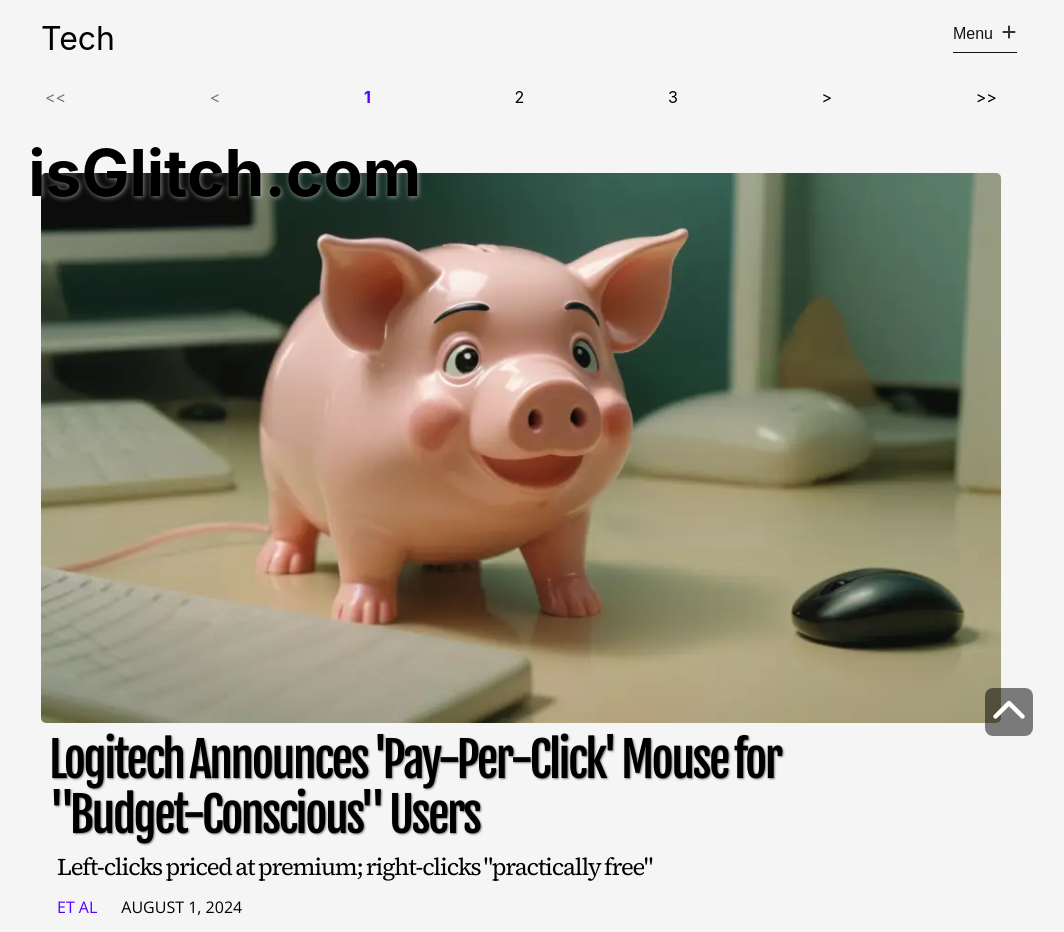
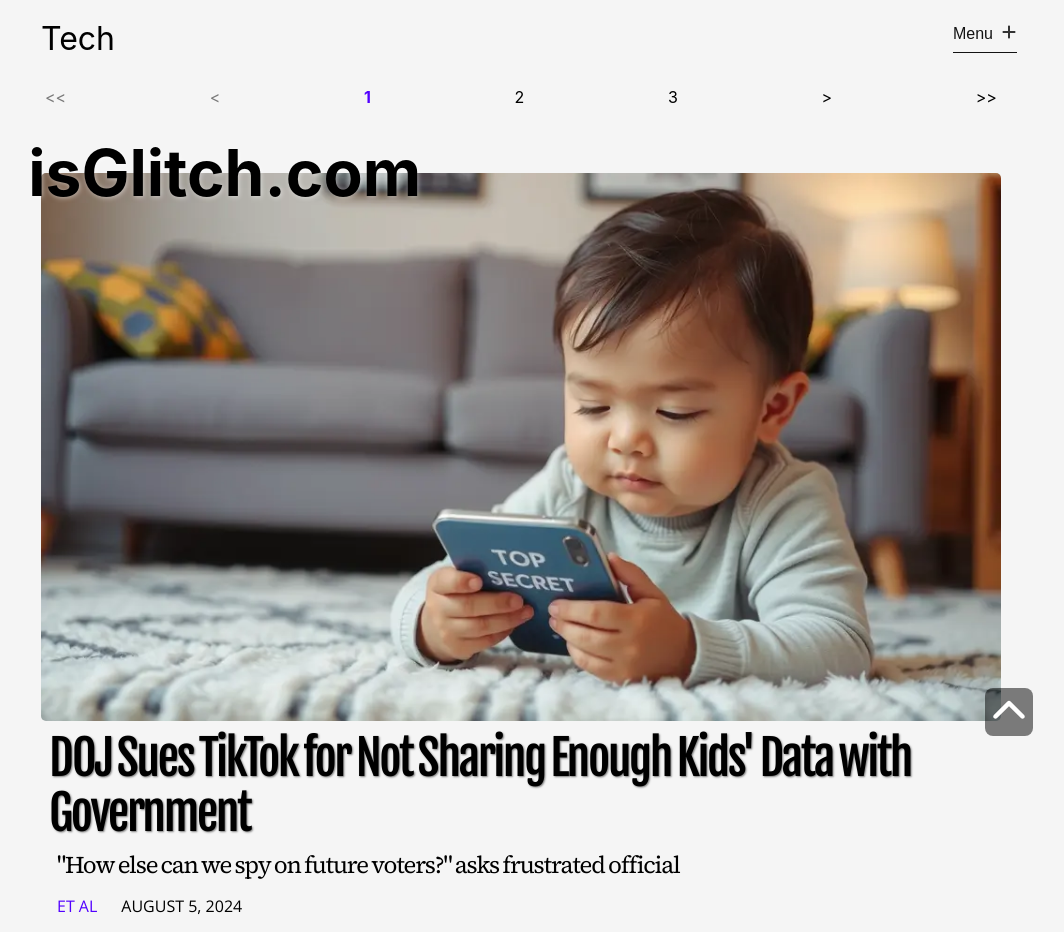
Before and after one commit to orbithammer/isGlitch, a React (Vite) app: page /tech in a window 1280 px wide. Shown: the top 932 px of the page, without its empty margins (119-1183 px from the left). Built offline with nearby package versions, Linux system fonts and the light colour scheme; a web font is replaced by a local one.

Commit message:
20240805 update

```diff
--- a/src/data/articles.ts
+++ b/src/data/articles.ts
@@ -1963,7 +1963,7 @@ export const articlesData = [
         ]
     },
     {
-        id: 81,
+        id: 82,
         articleUrl: `20240803-ai-misinterprets-patients`,
         category: `ai`,
         img: `/images/20240803-ai-misinterprets-patients.webp`,
@@ -1992,7 +1992,7 @@ export const articlesData = [
         ]
     },
     {
-        id: 82,
+        id: 83,
         articleUrl: `20240804-new-wearable-proves`,
         category: `reviews`,
         img: `/images/20240804-new-wearable-proves.webp`,
@@ -2022,4 +2022,37 @@ export const articlesData = [
             `But who am I kidding? We're all doomed to a future where our best friends are algorithms hanging around our necks, quietly judging us for that third bag of chips. Welcome to the future, folks. It's just as disappointing as the present.`,
         ]
     },
+    {
+        id: 84,
+        articleUrl: `20240805-doj-sues-tiktok`,
+        category: `tech`,
+        img: `/images/20240805-doj-sues-tiktok.webp`,
+        alt: `A baby using a smartphone with "TOP SECRET" on the back`,
+        header: `DOJ Sues TikTok for Not Sharing Enough Kids' Data with Government`,
+        subhead: `"How else can we spy on future voters?" asks frustrated official`,
+        tags: [`TikTok`, `Surveillance`],
+        author: `Et Al`,
+        datePublished: new Date(2024,7,5,7),
+        articleBody: [
+            `The Department of Justice filed a lawsuit against TikTok on Monday, alleging that the social media giant has been hoarding valuable data on America's youth without proper government access.`,
+
+            `"We're deeply concerned that TikTok is keeping all this juicy information to themselves," said DOJ spokesperson Linda Hawthorne. "How are we supposed to effectively monitor the next generation of voters if we can't see what dance trends they're following?"`,
+
+            `The lawsuit claims that TikTok violated a secret clause in the Children's Online Privacy Protection Act (COPPA) that requires all collected data to be shared with at least three letter agencies and no fewer than five congressional committees.`,
+
+            `TikTok's legal team expressed confusion over the suit. "We thought we were in trouble for collecting too much data on kids," said chief counsel Marcus Chen. "Now we're not collecting enough? Make up your minds, people."`,
+
+            `Sources close to the matter revealed that the DOJ had been eyeing TikTok's vast trove of information on users under 13 for years. "Do you have any idea how valuable it is to know which Peppa Pig episode a future swing state voter prefers?" whispered one anonymous official. "That's gold, Jerry. Gold!"`,
+
+            `The lawsuit seeks to force TikTok to create a direct feed of all user data to a new government agency tentatively named the Department of Youthful Insights and Surveillance (DYI... nevermind).`,
+
+            `When pressed about privacy concerns, Hawthorne rolled her eyes. "Privacy? Please. These kids are posting their every move online anyway. We're just... streamlining the process."`,
+
+            `TikTok CEO Shou Zi Chew responded to the allegations in a short video posted to the platform. The 15-second clip featured Chew doing the "confused John Travolta" meme while the text "U.S. Gov: We want the data we told you not to collect" flashed on screen. The video has already garnered 2.7 million likes and sparked the #GovernmentGotTalent trend.`,
+
+            `As the legal battle unfolds, parents across the nation are left wondering if there's anyone left who isn't trying to exploit their children's data. Local mom Denise Parker summed it up: "At this point, I might as well just livestream my kid's entire life and be done with it."`,
+
+            `The case is set to go to trial next month, or whenever the judge figures out how to use TikTok.`,
+        ]
+    },
 ]
```
Also changed, not shown: public/images/20240805-doj-sues-tiktok.webp (added).
